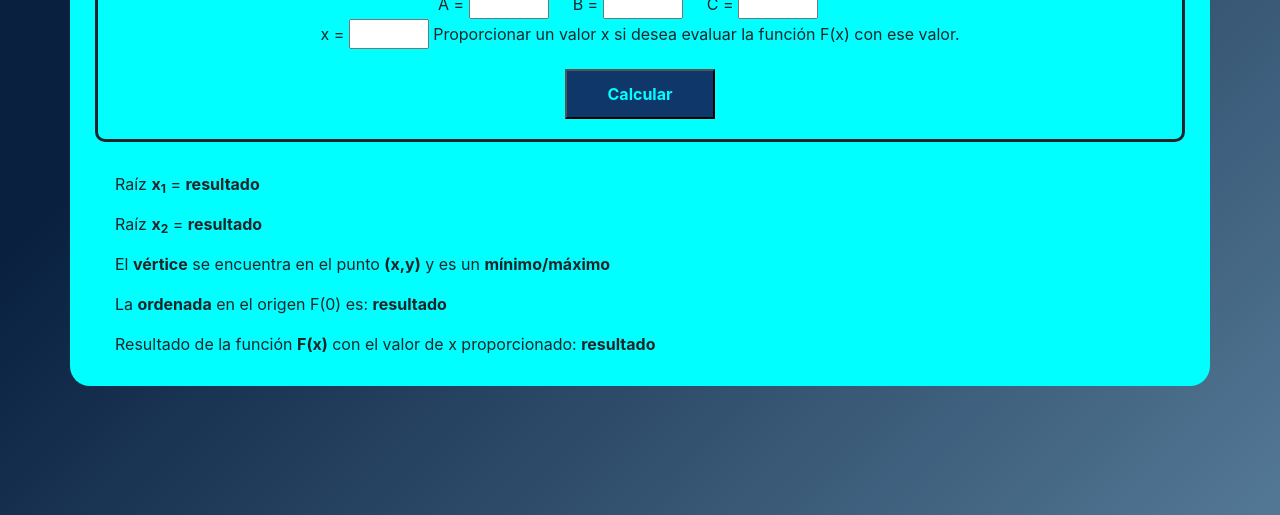
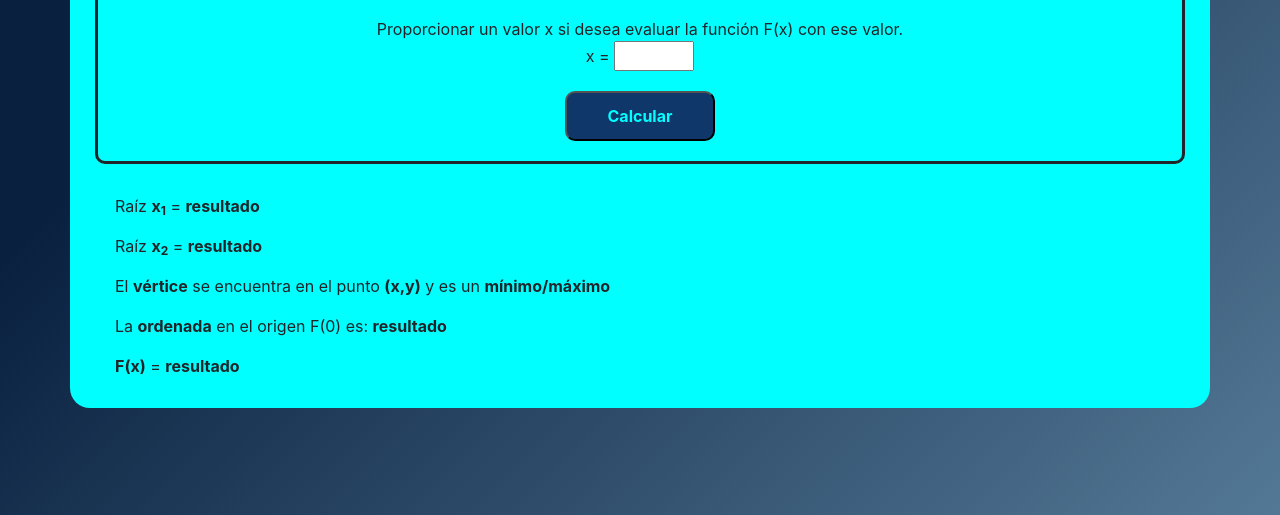
Before and after one commit to Dzayo/funcion-cuadratica, a plain HTML site: page index.html in a window 1280 px wide. Shown: the part 285-800 px from the top of the page. Drawn offline with nearby package versions, Linux system fonts and the light colour scheme.

Commit message:
Mejoras a la visualizacion

```diff
--- a/index.html
+++ b/index.html
@@ -14,7 +14,6 @@
         <div class="parameters">
             <h1>Soluciones para una función cuadrática de la forma:</h1>
             <h2>F(x) = Ax<sup>2</sup> + Bx + C</h2>
-            <div class="v-space"></div>
             <div class="initial-info">
                 <div class="coeficientes">
                     <div class="mr-4">A = <input id="coef-A" type="number" step="any"></div>
@@ -22,10 +21,10 @@
                     <div class="mr-4">C = <input id="coef-C" type="number" step="any"></div>
                 </div>
                 <div class="evaluation-box">
-                    <div> x = <input id="eval-x" type="number" step="any"> Proporcionar un valor x si desea evaluar la función F(x) con ese valor.</div>
+                    <p>Proporcionar un valor x si desea evaluar la función F(x) con ese valor.</p>
+                    <div> x = <input id="eval-x" type="number" step="any"> </div>
                 </div>
             </div>
-            <div class="v-space"></div>
             <button id="btn" class="">Calcular</button>
         </div>
         <div class="results">
@@ -33,7 +32,7 @@
             <p>Raíz <strong>x<sub>2</sub></strong> = <span id="x2">resultado</span></p>
             <p>El <strong>vértice</strong> se encuentra en el punto <span id="vertice">(x,y)</span> y es un <span id="minmax">mínimo/máximo</span></p>
             <p>La <strong>ordenada</strong> en el origen F(0) es: <span id="ordenada">resultado</span></p>
-            <p>Resultado de la función <strong>F(x)</strong> con el valor de x proporcionado: <span id="eval">resultado</span></p>
+            <p><strong>F(<span id="read-x">x</span>)</strong> = <span id="eval">resultado</span></p>
         </div>
     </div>
 
--- a/style.css
+++ b/style.css
@@ -17,6 +17,11 @@ button{
     width: 150px;
     height: 50px;
     margin-top: 20px;
+    border-radius: 10px;
+}
+button:hover{
+    background-color: #1957a8;
+    cursor: pointer;
 }
 .container{
     background-color: aqua;
@@ -36,6 +41,18 @@ button{
 .coeficientes{
     display: flex;
     justify-content: center;
+    flex-direction: column;
+}
+@media(min-width: 520px){
+    .coeficientes{
+        flex-direction: row;
+    }
+}
+.evaluation-box{
+    margin-top: 20px;
+}
+.evaluation-box>p{
+    margin: 0;
 }
 .results{
     margin: 30px;
```
